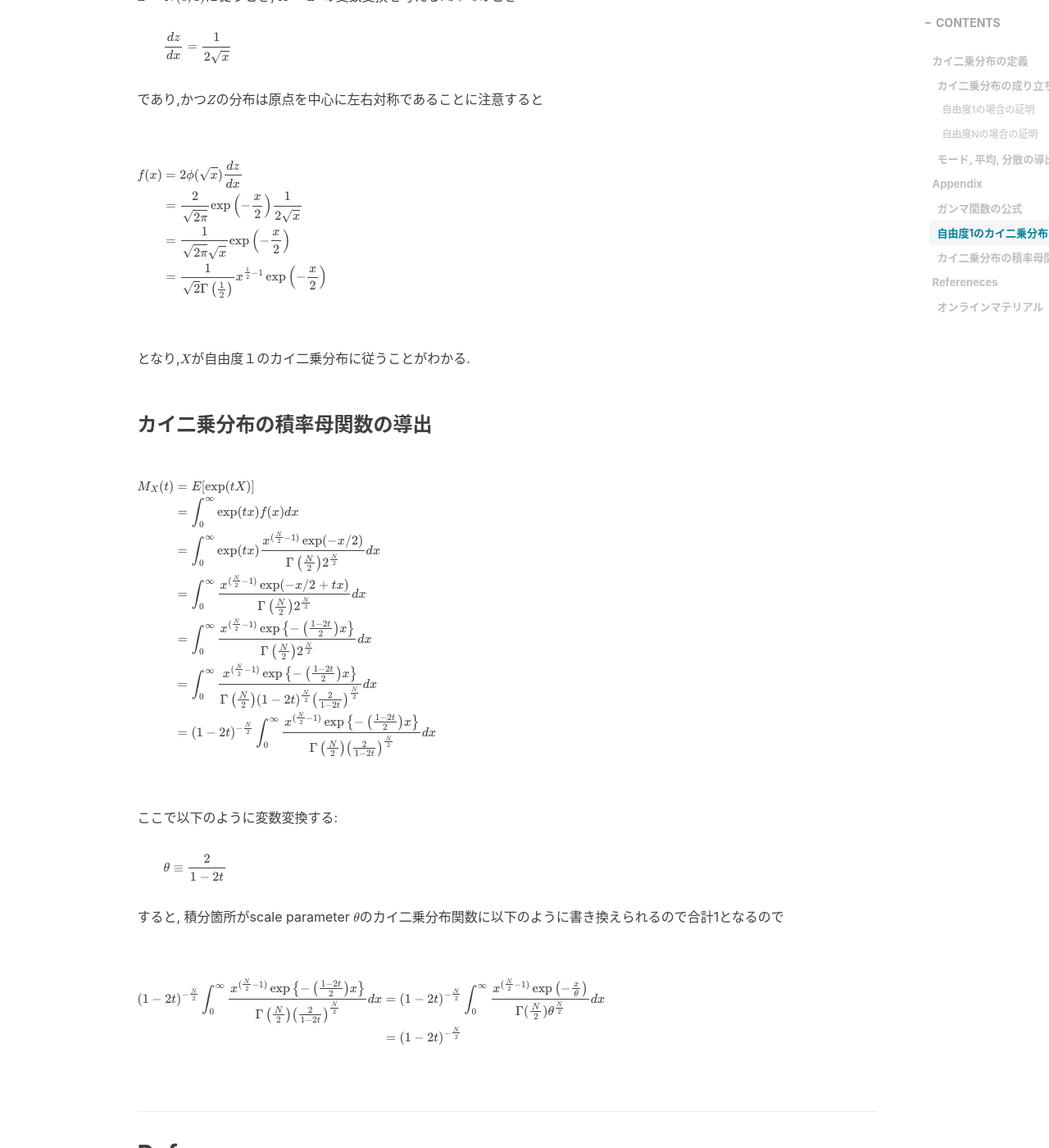
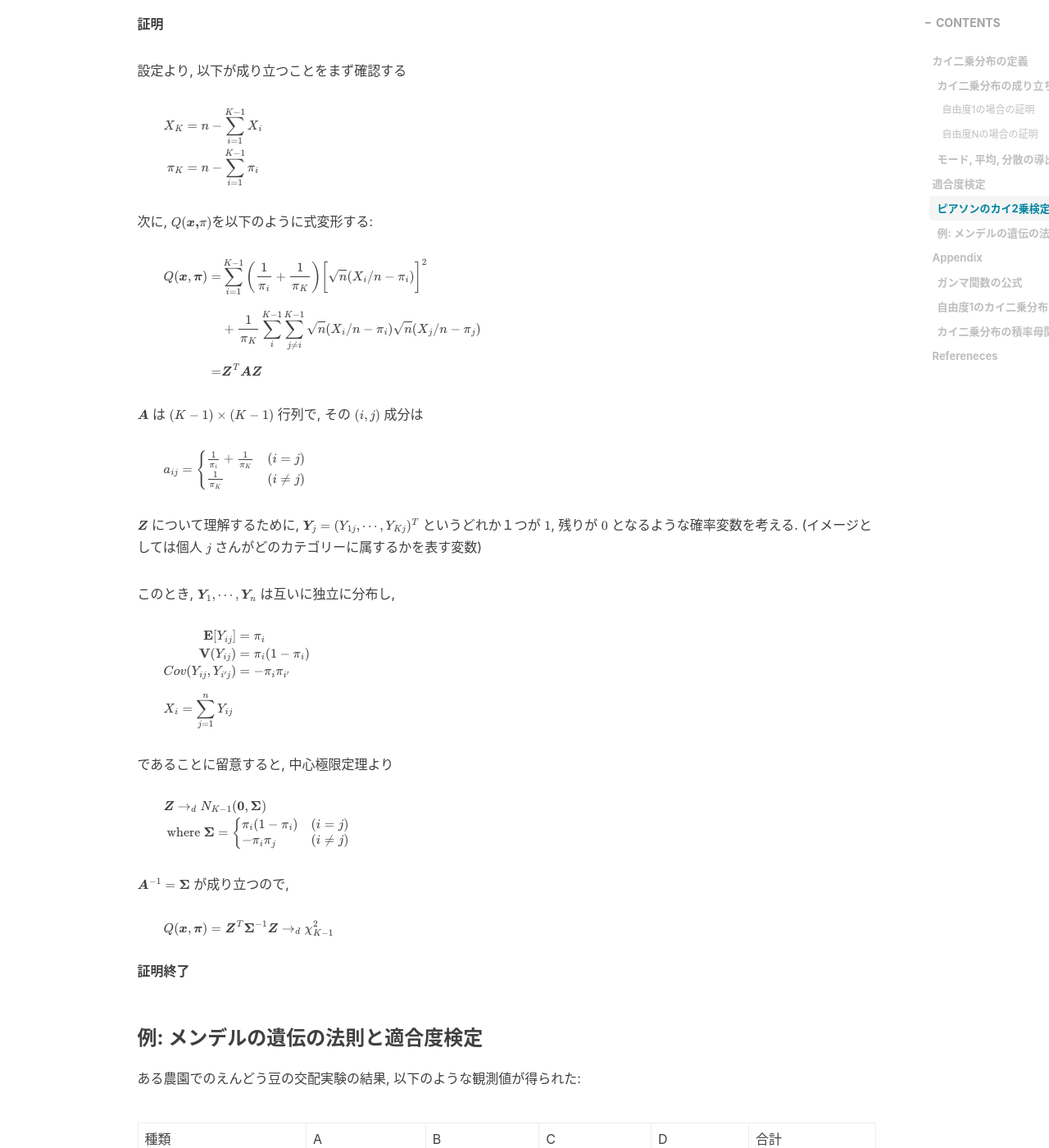
Before and after one commit to RyoNakagami/RyoNakagami.github.io, a Jekyll site: the page built from _posts/2022-04-03-chi-squared-test-basic.md, in a window 1280 px wide and 1400 px high, scrolled down 5838 px. Shown: the whole window at 82% size. Built offline with Jekyll 4.4.1, drawn with Linux system fonts in a browser that asks for light colours; nearby versions of some CDN libraries; comment, search, counter and statistics services are not loaded; some of the changed text lies outside the part shown.

Commit message:
FIX index

```diff
--- a/_posts/2022-04-03-chi-squared-test-basic.md
+++ b/_posts/2022-04-03-chi-squared-test-basic.md
@@ -8,20 +8,15 @@ header-mask: 0.4
 catelog: true
 mathjax: true
 revise_date: 2022-08-03
-purpose:
 tags:
 
 - 統計
-- 統計検定
+- Python
 ---
 
-||概要|
-|---|---|
-|目的|カイ二乗適合度検定とContingency Tableにおける独立性検定の考え方を学ぶ|
-|分類|数理統計|
-|言語|Python, R|
 
-**Table of Contents**
+<div style='border-radius: 1em; border-style:solid; border-color:#D3D3D3; background-color:#F8F8F8'>
+<p class="h4">&nbsp;&nbsp;Table of Contents</p>
 <!-- START doctoc generated TOC please keep comment here to allow auto update -->
 <!-- DON'T EDIT THIS SECTION, INSTEAD RE-RUN doctoc TO UPDATE -->
 
@@ -30,33 +25,47 @@ tags:
     - [自由度1の場合の証明](#%E8%87%AA%E7%94%B1%E5%BA%A61%E3%81%AE%E5%A0%B4%E5%90%88%E3%81%AE%E8%A8%BC%E6%98%8E)
     - [自由度Nの場合の証明](#%E8%87%AA%E7%94%B1%E5%BA%A6n%E3%81%AE%E5%A0%B4%E5%90%88%E3%81%AE%E8%A8%BC%E6%98%8E)
   - [モード, 平均, 分散の導出](#%E3%83%A2%E3%83%BC%E3%83%89-%E5%B9%B3%E5%9D%87-%E5%88%86%E6%95%A3%E3%81%AE%E5%B0%8E%E5%87%BA)
+- [適合度検定](#%E9%81%A9%E5%90%88%E5%BA%A6%E6%A4%9C%E5%AE%9A)
+  - [ピアソンのカイ2乗検定統計量がカイ2乗分布に収束する証明](#%E3%83%94%E3%82%A2%E3%82%BD%E3%83%B3%E3%81%AE%E3%82%AB%E3%82%A42%E4%B9%97%E6%A4%9C%E5%AE%9A%E7%B5%B1%E8%A8%88%E9%87%8F%E3%81%8C%E3%82%AB%E3%82%A42%E4%B9%97%E5%88%86%E5%B8%83%E3%81%AB%E5%8F%8E%E6%9D%9F%E3%81%99%E3%82%8B%E8%A8%BC%E6%98%8E)
+  - [例: メンデルの遺伝の法則と適合度検定](#%E4%BE%8B-%E3%83%A1%E3%83%B3%E3%83%87%E3%83%AB%E3%81%AE%E9%81%BA%E4%BC%9D%E3%81%AE%E6%B3%95%E5%89%87%E3%81%A8%E9%81%A9%E5%90%88%E5%BA%A6%E6%A4%9C%E5%AE%9A)
 - [Appendix](#appendix)
   - [ガンマ関数の公式](#%E3%82%AC%E3%83%B3%E3%83%9E%E9%96%A2%E6%95%B0%E3%81%AE%E5%85%AC%E5%BC%8F)
   - [自由度1のカイ二乗分布の確率密度関数の導出：別解](#%E8%87%AA%E7%94%B1%E5%BA%A61%E3%81%AE%E3%82%AB%E3%82%A4%E4%BA%8C%E4%B9%97%E5%88%86%E5%B8%83%E3%81%AE%E7%A2%BA%E7%8E%87%E5%AF%86%E5%BA%A6%E9%96%A2%E6%95%B0%E3%81%AE%E5%B0%8E%E5%87%BA%E5%88%A5%E8%A7%A3)
   - [カイ二乗分布の積率母関数の導出](#%E3%82%AB%E3%82%A4%E4%BA%8C%E4%B9%97%E5%88%86%E5%B8%83%E3%81%AE%E7%A9%8D%E7%8E%87%E6%AF%8D%E9%96%A2%E6%95%B0%E3%81%AE%E5%B0%8E%E5%87%BA)
 - [Refereneces](#refereneces)
-  - [オンラインマテリアル](#%E3%82%AA%E3%83%B3%E3%83%A9%E3%82%A4%E3%83%B3%E3%83%9E%E3%83%86%E3%83%AA%E3%82%A2%E3%83%AB)
 
 <!-- END doctoc generated TOC please keep comment here to allow auto update -->
 
+</div>
+
 ## カイ二乗分布の定義
 
-$$n$$を自然数とした時,確率変数 $$X$$ の確率密度関数が
+<div style='padding-left: 2em; border-radius: 1em; border-style:solid; border-color:#D3D3D3; background-color:#F8F8F8'>
+<p class="h4"><ins>Def:カイ二乗分布 </ins></p>
+
+$n$を自然数とした時,確率変数 $X$ の確率密度関数が
 
 $$
 f_X(x) = \frac{1}{\Gamma(n/2)}\left(\frac{1}{2}\right)^{n/2}x^{n/2-1}\exp(-x/2), \  \ x>0
 $$
 
-で与えられる時,自由度$$n$$のカイ二乗分布といい, $$\chi^2_n$$で表す.
+で与えられる時,自由度 $n$ のカイ二乗分布といい, $\chi^2_n$ で表す.
+
+</div>
+
 
 ---|---
 特性関数|$(1 - 2it)^{-n/2}$
 積率母関数|$(1 - 2t)^{-n/2}$
-期待値|$$n$$
-分散|$$2n$$
+期待値|$n$
+分散|$2n$
 
 
 ### カイ二乗分布の成り立ち
+
+<div style='padding-left: 2em; border-radius: 1em; border-style:solid; border-color:#D3D3D3; background-color:#F8F8F8'>
+<p class="h4"><ins>Theorem </ins></p>
+
 
 確率変数 $Z_i \sim N(0, 1), \  \ i \in \{1,\cdots, N\}$がi.i.d条件を満たす時,
 
@@ -64,13 +73,15 @@ $$
 \chi^2(N) = \sum_{i}^N Z_i^2
 $$
 
-と定義すると,$$\chi^2(N)$$は自由度 $$N$$のカイ二乗分布に従う.
+と定義すると,$\chi^2(N)$は自由度 $N$ のカイ二乗分布に従う.
+
+</div>
+
 
 #### 自由度1の場合の証明
 
 $f(z)$を標準正規分布の確率密度関数とし, $$f^*$$を$f(x)$の原始関数の1つとする. $$Y = Z^2$$が従う分布の確率密度関数$g(y)$は以下のように導出される:
 
-<div class="math display" style="overflow: auto">
 $$
 \begin{align*}
 g(y) &= \frac{d}{dy}Pr(Z^2 \leq y)\\
@@ -82,22 +93,19 @@ g(y) &= \frac{d}{dy}Pr(Z^2 \leq y)\\
      &= \frac{1}{\Gamma(1/2)}\left(\frac{1}{2}\right)^{1/2}y^{1/2-1}\exp(-y/2)
 \end{align*}
 $$
-</div>
 
-となり,$$Y$$が自由度１のカイ二乗分布に従うことがわかる.
+となり, $Y$ が自由度１のカイ二乗分布に従うことがわかる.
 
 > コラム:変数変換Tips
 
-上の式展開を見ればわかるが$$X$$の確率密度関数を$f(x)$としたとき, $$Y = X^2$$という変数変換をした時の確率密度関数は
+上の式展開を見ればわかるが$ X$ の確率密度関数を$f(x)$としたとき, $Y = X^2 $という変数変換をした時の確率密度関数は
 
-<div class="math display" style="overflow: auto">
 $$
 g(y) = \begin{cases}
 \frac{1}{2\sqrt{y}}\left[f(-\sqrt{y})+f(\sqrt{y})\right] & \  \ (y\geq 0)\\
 0 & \  \ (y < 0)
 \end{cases}
 $$
-</div>
 
 
 
@@ -107,51 +115,45 @@ $$
 
 まず,証明したい内容は以下:
 
-$$Y = \sum_{i}^{N-1}Z_i^2$$が自由度 $$N-1$$のカイ二乗分布に従うとき, $$Y + Z_N^2$$が自由度 $$N$$のカイ二乗分布に従う, つまり
+$Y = \sum_{i}^{N-1}Z_i^2$ が自由度 $N-1$のカイ二乗分布に従うとき, $Y + Z_N^2$ が自由度 $N$ のカイ二乗分布に従う, つまり
 
 $$
 f_N(x) = \int^x_0f_{N-1}(t)f_1(x-t)dt
 $$
 
-ここで$$f_{n-1}, f_1$$はそれぞれ自由度 $$N-1, 1$$のカイ自乗分布の確率密度関数なので
+ここで $f_{n-1}, f_1$ はそれぞれ自由度 $ N-1, 1$ のカイ自乗分布の確率密度関数なので
 
-<div class="math display" style="overflow: auto">
 $$
 \begin{align*}
 f_N(x) &= \int^x_0f_{N-1}(t)f_1(x-t)dt\\[8pt]
        &= \frac{\exp(-x/2)}{\Gamma((N-1)/2)\Gamma(1/2)}\left(\frac{1}{2}\right)^{N/2}\int^x_0t^{\frac{N-3}{2}}(x-t)^{-\frac{1}{2}}dt
 \end{align*}
 $$
-</div>
 
 ここで $u = t/x$と変数変換すると
 
-<div class="math display" style="overflow: auto">
 $$
 \begin{align*}
 f_N(x) = \frac{\exp(-x/2)x^{N/2-1}}{\Gamma((N-1)/2)\Gamma(1/2)}\left(\frac{1}{2}\right)^{N/2}\int^1_0u^{(N-3)/2}(1-u)^{-1/2}du
 \end{align*}
 $$
-</div>
 
-$$\int^1_0u^{(N-3)/2}(1-u)^{-1/2}du$$に対してベータ関数の積分公式を用いると
+$\int^1_0u^{(N-3)/2}(1-u)^{-1/2}du$に対してベータ関数の積分公式を用いると
 
-<div class="math display" style="overflow: auto">
 $$
 \begin{align*}
 \int^1_0u^{(N-3)/2}(1-u)^{-1/2}du &= B\left(\frac{N-1}{2}, \frac{1}{2}\right)\\
 &= \frac{\Gamma((N-1)/2)\Gamma(1/2)}{\Gamma(N/2)}
 \end{align*}
 $$
-</div>
 
-従って, $$f_N(x)$$は自由度 $$N$$のカイ二乗分布の確率密度関数と一致する.
+従って, $f_N(x)$ は自由度 $N$ のカイ二乗分布の確率密度関数と一致する.
 
 ### モード, 平均, 分散の導出
 
 > モード
 
-$$n\geq 3$$のときに限定して導出します.
+$n\geq 3$ のときに限定して導出します.
 
 カイ二乗分布の確率密度関数$$f_n(x)$$を$x$について微分すると
 
@@ -169,21 +171,18 @@ $$
 
 > 平均
 
-<div class="math display" style="overflow: auto">
 $$
 \begin{align*}
 \mathbb E[X] &= \int^\infty_0 xf_n(x)dx\\
-             &= \frac{1}{2^{\frac{n}{2}}\Gamma\left(\frac{n}{2}\right)}\int^{\infty}_0 x^{\frac{n}{2}}\exp\left(-\frac{x}{2}\right)\\
+             &= \frac{1}{2^{\frac{n}{2}}\Gamma\left(\frac{n}{2}\right)}\int^\infty_0 x^{\frac{n}{2}}\exp\left(-\frac{x}{2}\right)\\
              &= \frac{1}{2^{\frac{n}{2}}\Gamma\left(\frac{n}{2}\right)}\frac{\Gamma\left(\frac{n}{2}+1\right)}{\left(\frac{1}{2}\right)^{\frac{n}{2}+1}}\\
              &= \frac{1}{2^{\frac{n}{2}}\Gamma\left(\frac{n}{2}\right)}\frac{\Gamma\left(\frac{n}{2}\right)\frac{n}{2}}{\left(\frac{1}{2}\right)^{\frac{n}{2}+1}}\\
              &= n
 \end{align*}
 $$
-</div>
 
 > 分散
 
-<div class="math display" style="overflow: auto">
 $$
 \begin{align*}
 \mathbb E[X^2] &= \int^\infty_0 x^2f_n(x)dx\\
@@ -193,20 +192,163 @@ $$
              &= n(n+2)
 \end{align*}
 $$
-</div>
 
 従って,
 
-<div class="math display" style="overflow: auto">
 $$
 \begin{align*}
 V(x) &= n(n+2) - n^2\\
      &= 2n
 \end{align*}
 $$
+
+## 適合度検定
+
+<div style='padding-left: 2em; border-radius: 1em; border-style:solid; border-color:#D3D3D3; background-color:#F8F8F8'>
+<p class="h4"><ins>Def: カイ2乗適合度検定</ins></p>
+
+全体で $n$個のデータが $C_1, \cdots, C_K$の $K$個のカテゴリーに分類され,
+それぞれ $X_1, \cdots, X_K$個観測されたとする.
+
+それぞれのカテゴリーに入る確率を $p_1, \cdots, p_K  (\text{ where } p_i = X_i/n)$, また
+$\pi_1, \cdots, \pi_K$ を理論上想定される確率であるとしたとき, 観測データに基づいた確率分布が
+理論上想定される確率分布に等しいか否かを検定する問題以下のように定式化される
+
+$$
+\begin{align*}
+H_0 &: p_i=\pi_i \forall i \in \{1, \cdots, K\}\\
+H_1 &: p_i\neq\pi_i \exists i \in \{1, \cdots, K\}
+\end{align*}
+$$
+
+そして,
+
+$$
+Q(\boldsymbol x , \boldsymbol\pi) \equiv \sum^{K}_{i=1}\frac{(X_i - \pi_in)^2}{\pi_in}
+$$
+
+このピアソンのカイ2乗検定統計量は $H_0$のもとで $Q(\boldsymbol x , \boldsymbol\pi)\to_d \chi^2_{K-1}$に
+収束することが知られている. なので, 水準$\alpha$での棄却域は
+
+$$
+\mathbf R = \{\boldsymbol x \in \mathcal\chi | Q(\boldsymbol x , \boldsymbol\pi) > \chi^2_{K-1, \alpha}\}
+$$
+
 </div>
 
+### ピアソンのカイ2乗検定統計量がカイ2乗分布に収束する証明
 
+<div style='padding-left: 2em; border-radius: 1em; border-style:solid; border-color:#D3D3D3; background-color:#F8F8F8'>
+<p class="h4"><ins>定理 </ins></p>
+
+帰無仮説 $H_0$ のもとで,
+
+$$
+Q(\boldsymbol x , \boldsymbol\pi) \to_d \chi^2_{K-1}
+$$
+
+</div>
+
+**証明**
+
+設定より, 以下が成り立つことをまず確認する
+
+$$
+\begin{align*}
+X_K & = n - \sum_{i=1}^{K-1} X_i\\
+\pi_K & = n - \sum_{i=1}^{K-1} \pi_i
+\end{align*}
+$$
+
+次に, $Q(\boldsymbol x \mathbb, \pi)$を以下のように式変形する:
+
+$$
+\begin{align*}
+Q(\boldsymbol x , \boldsymbol\pi) =& \sum^{K-1}_{i=1}\bigg(\frac{1}{\pi_i} + \frac{1}{\pi_K}\bigg) \bigg[\sqrt{n}(X_i/n - \pi_i)\bigg]^2\\[8pt]
+&+ \frac{1}{\pi_K}\sum_{i}^{K-1}\sum_{j\neq i}^{K-1}\sqrt{n}(X_i/n - \pi_i)\sqrt{n}(X_j/n - \pi_j)\\[8pt]
+=& \boldsymbol Z^T \boldsymbol A \boldsymbol Z
+\end{align*}
+$$
+
+$\boldsymbol A$ は $(K-1)\times(K-1)$ 行列で, その $(i,j)$ 成分は
+
+$$
+a_{ij} = \begin{cases}
+       \frac{1}{\pi_i} + \frac{1}{\pi_K} & (i=j)\\
+       \frac{1}{\pi_K} & (i\neq j)
+\end{cases}
+$$
+
+$\boldsymbol Z$ について理解するために, $\boldsymbol Y_j = (Y_{1j}, \cdots, Y_{Kj})^T$ というどれか１つが
+$1$, 残りが $0$ となるような確率変数を考える. (イメージとしては個人 $j$ さんがどのカテゴリーに属するかを表す変数)
+
+このとき, $\boldsymbol Y_1, \cdots, \boldsymbol Y_n$ は互いに独立に分布し,
+
+$$
+\begin{align*}
+\mathbf E[Y_{ij}] &= \pi_i\\
+\mathbf V(Y_{ij}) &= \pi_i(1- \pi_i)\\
+Cov(Y_{ij}, Y_{i'j}) &= -\pi_i\pi_{i'}
+\end{align*}
+$$
+
+$$
+X_i = \sum_{j=1}^n Y_{ij}
+$$
+
+であることに留意すると, 中心極限定理より
+
+$$
+\begin{align*}
+&\boldsymbol Z \to_d N_{K-1}(\boldsymbol 0, \boldsymbol \Sigma)\\
+&\text{ where }\boldsymbol\Sigma =
+\begin{cases}
+\pi_i(1-\pi_i) & (i=j)\\
+-\pi_i\pi_j & (i\neq j)
+\end{cases}
+\end{align*}
+$$
+
+$\boldsymbol A^{-1} = \boldsymbol\Sigma$ が成り立つので,
+
+$$
+Q(\boldsymbol x , \boldsymbol\pi) = \boldsymbol Z^T \boldsymbol \Sigma^{-1} \boldsymbol Z \to_d \chi^2_{K-1}
+$$
+
+**証明終了**
+
+
+
+
+
+
+### 例: メンデルの遺伝の法則と適合度検定
+
+ある農園でのえんどう豆の交配実験の結果, 以下のような観測値が得られた:
+
+---|---|---|---|---|---
+種類|A  | B | C | D | 合計
+観測数| 479 | 146 | 163 | 44 | 832
+
+メンデルの遺伝の法則によると $A: B: C :D = 9: 3:3:1$ となるはずである.
+このとき, 観測データはメンデルの法則に適合しているか, 有意水準 0.05 で検定してみる
+
+(本来は仮説検定が棄却されないときは, 何も言えないが正しい)
+
+**解答**
+
+カイ2乗検定統計量を$T$とすると,
+
+$$
+\begin{align*}
+T &= \frac{(479 - 468)^2}{468} + \frac{(146 - 156)^2}{156} + \frac{(163 - 156)^2}{156} + \frac{(44 - 64)^2}{64} \\
+  &= 2.444 < \chi_3^2(0.05)
+\end{align*}
+$$
+
+従って, $H_0$ は棄却されない.
+
+**証明終了**
 
 
 
@@ -228,7 +370,7 @@ $$
 
 であり,かつ$$Z$$の分布は原点を中心に左右対称であることに注意すると
 
-<div class="math display" style="overflow: auto">
+
 $$
 \begin{align*}
 f(x) &= 2\phi(\sqrt{x})\frac{dz}{dx}\\
@@ -237,13 +379,11 @@ f(x) &= 2\phi(\sqrt{x})\frac{dz}{dx}\\
      &= \frac{1}{\sqrt{2}\Gamma\left(\frac{1}{2}\right)}x^{\frac{1}{2}-1}\exp\left(-\frac{x}{2}\right)
 \end{align*}
 $$
-</div>
 
-となり,$$X$$が自由度１のカイ二乗分布に従うことがわかる.
+となり, $X$ が自由度１のカイ二乗分布に従うことがわかる.
 
 ### カイ二乗分布の積率母関数の導出
 
-<div class="math display" style="overflow: auto">
 $$
 \begin{align*}
 M_{X}(t)&=E[\exp(tX)]\\
@@ -255,7 +395,6 @@ M_{X}(t)&=E[\exp(tX)]\\
         &=(1-2t)^{-\frac{N}{2}}\int_{ 0 }^{ \infty }\frac{x^{(\frac{N}{2} - 1)}\exp\left\{-\left(\frac{1-2t}{2}\right)x\right\}}{\Gamma\left(\frac{N}{2}\right)\left(\frac{2}{1-2t}\right)^{\frac{N}{2}}}dx
 \end{align*}
 $$
-</div>
 
 
 
@@ -267,17 +406,21 @@ $$
 
 すると, 積分箇所がscale parameter $\theta$のカイ二乗分布関数に以下のように書き換えられるので合計1となるので
 
-<div class="math display" style="overflow: auto">
 $$
 \begin{align*}
-(1-2t)^{-\frac{N}{2}}\int_{ 0 }^{ \infty }\frac{x^{(\frac{N}{2} - 1)}\exp\left\{-\left(\frac{1-2t}{2}\right)x\right\}}{\Gamma\left(\frac{N}{2}\right)\left(\frac{2}{1-2t}\right)^{\frac{N}{2}}}dx &= (1-2t)^{-\frac{N}{2}}\int_{ 0 }^{ \infty }\frac{x^{(\frac{N}{2}-1)}\exp\left(-\frac{x}{\theta}\right)}{\Gamma(\frac{N}{2})\theta^{\frac{N}{2}}}dx\\
+&(1-2t)^{-\frac{N}{2}}\int_{ 0 }^{ \infty }\frac{x^{(\frac{N}{2} - 1)}\exp\left\{-\left(\frac{1-2t}{2}\right)x\right\}}{\Gamma\left(\frac{N}{2}\right)\left(\frac{2}{1-2t}\right)^{\frac{N}{2}}}dx \\
+&= (1-2t)^{-\frac{N}{2}}\int_{ 0 }^{ \infty }\frac{x^{(\frac{N}{2}-1)}\exp\left(-\frac{x}{\theta}\right)}{\Gamma(\frac{N}{2})\theta^{\frac{N}{2}}}dx\\
 &=(1-2t)^{-\frac{N}{2}}
 \end{align*}
 $$
-</div>
 
 
 ## Refereneces
-### オンラインマテリアル
+
+> オンラインマテリアル
 
 - [高校数学の美しい物語 > 正規分布の二乗和がカイ二乗分布に従うことの証明](https://manabitimes.jp/math/1083)
+
+> 書籍
+
+- [現代数理統計学の基礎 - 共立出版, 久保川 達也 著・ 新井 仁之 編・ 小林 俊行 編・ 斎藤 毅 編・ 吉田 朋広 編, P156-157](https://www.kyoritsu-pub.co.jp/book/b10003681.html)
```
Also changed, not shown: other parts of _posts/2022-04-03-chi-squared-test-basic.md (+1 -1 lines), _posts/2022-04-01-research-design.md (+14 -16 lines).
